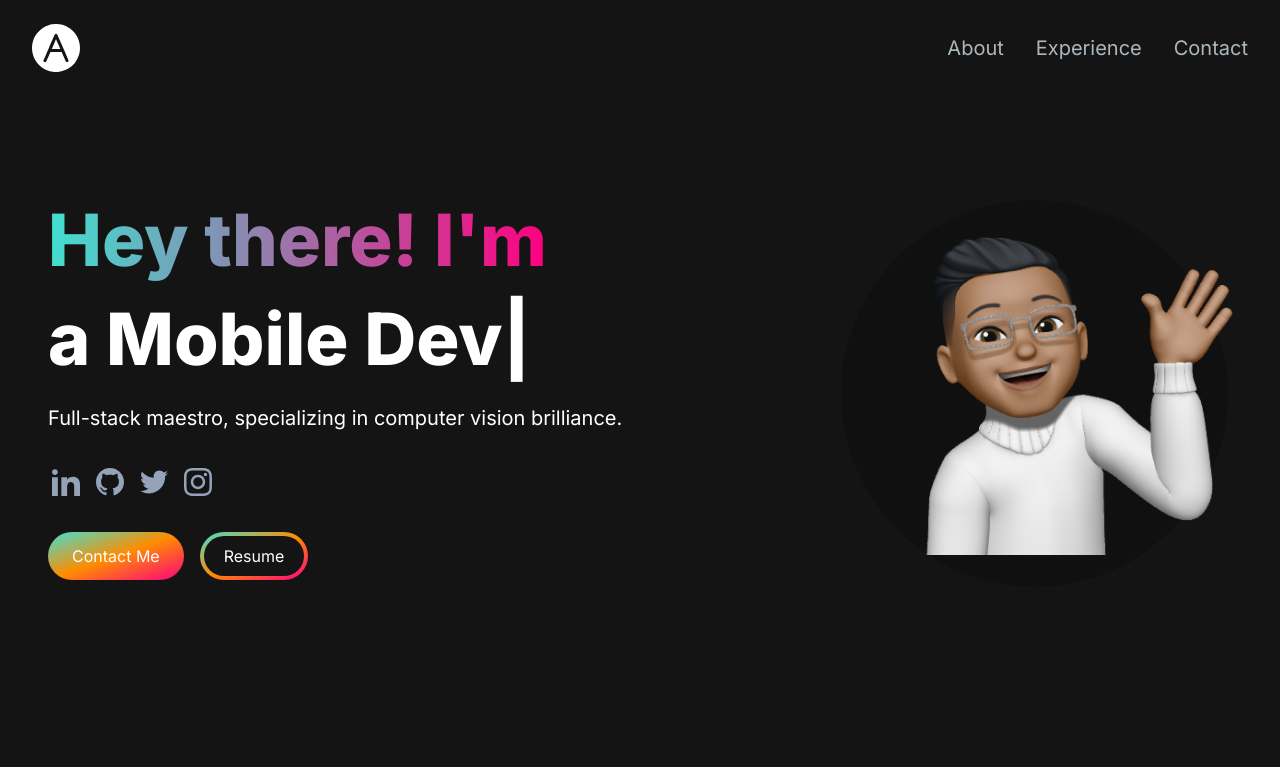
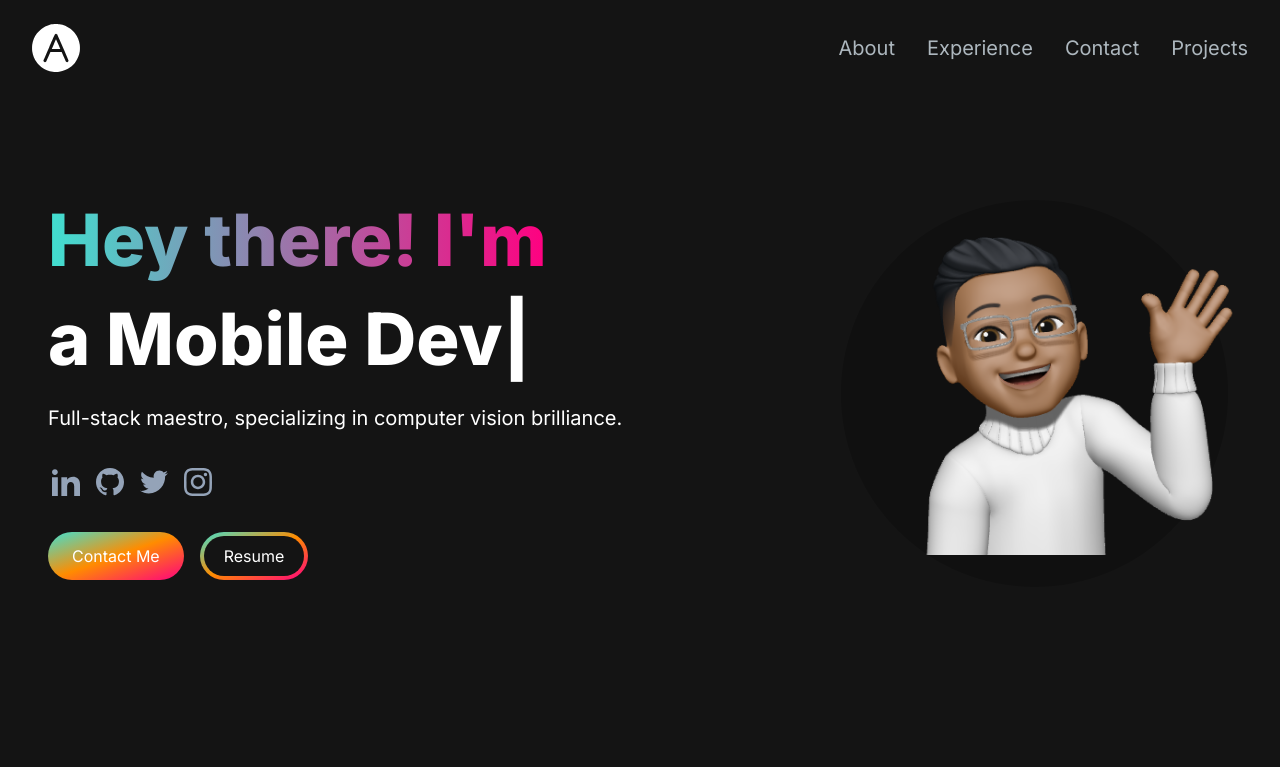
Before and after one commit to AbhijayNair/abhijaynair.github.io, a Next.js app: page / in a window 1280 px wide. Shown: the top 767 px of the page. Built offline with nearby package versions, Linux system fonts and the light colour scheme.

Commit message:
Added Navbar link to projects

```diff
--- a/app/components/Navbar.jsx
+++ b/app/components/Navbar.jsx
@@ -10,6 +10,7 @@ const NavLinks = [
   { title: "About", href: "#about" },
   { title: "Experience", href: "#experience" },
   { title: "Contact", href: "#contact" },
+  { title: "Projects", href: "#projects" },
 ];
 
 export const Navbar = () => {
```
